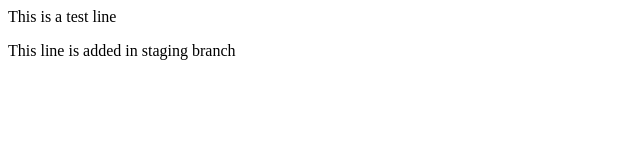
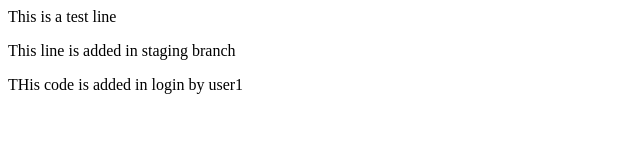
Before and after one commit to Yamin39/scic-m2, a plain HTML site: page index.html in a window 1280 px wide. Shown: the whole page, without its empty margins (0-640 px from the left). Drawn offline with Linux system fonts and the light colour scheme.

Commit message:
added login

```diff
--- a/index.html
+++ b/index.html
@@ -1,2 +1,3 @@
 <p>This is a test line</p>
 <p>This line is added in staging branch</p>
+<p>THis code is added in login by user1</p>
```
